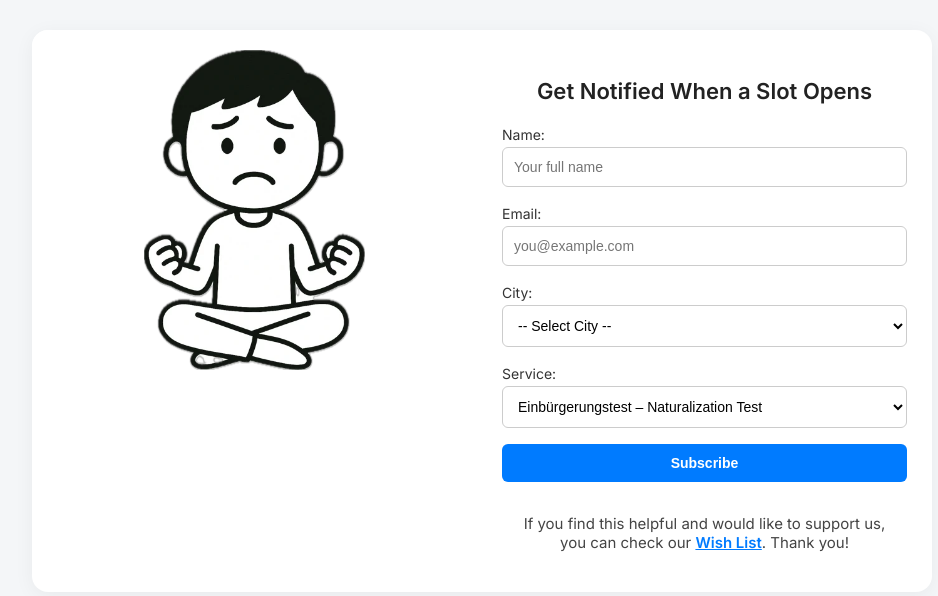
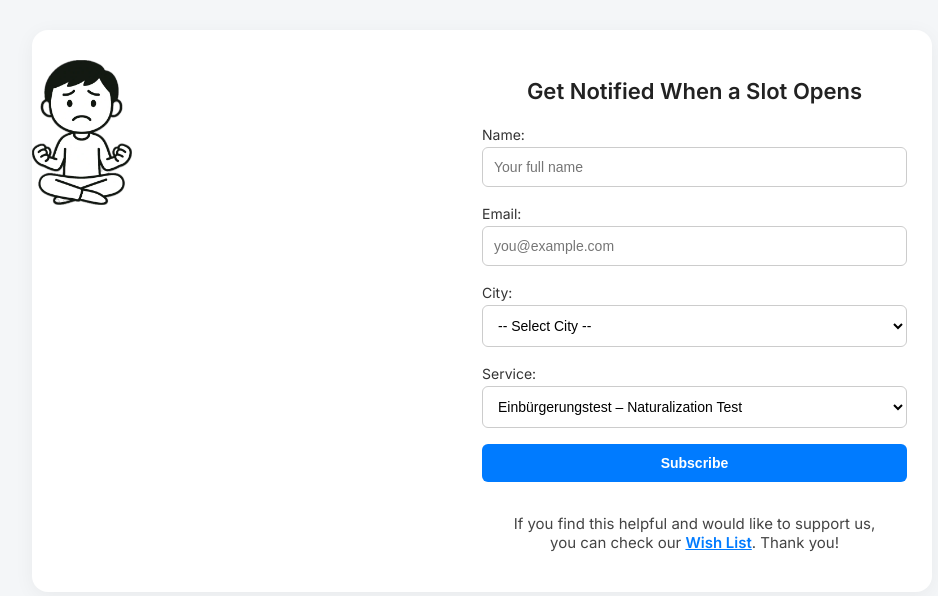
Before and after one commit to hossys/termin-checker, a Flask app: page / in a window 1280 px wide. Shown: the top 596 px of the page, without its empty margins (158-1096 px from the left). Run offline with Flask 3, Linux system fonts and the light colour scheme.

Commit message:
Update index.html

```diff
--- a/templates/index.html
+++ b/templates/index.html
@@ -1,10 +1,10 @@
 <!DOCTYPE html>
 <html lang="en">
 <head>
-  <meta charset="UTF-8">
+  <meta charset="UTF-8" />
   <title>Termin Notify</title>
-  <meta name="viewport" content="width=device-width, initial-scale=1.0">
-  <link href="https://fonts.googleapis.com/css2?family=Inter:wght@400;600&display=swap" rel="stylesheet">
+  <meta name="viewport" content="width=device-width, initial-scale=1.0" />
+  <link href="https://fonts.googleapis.com/css2?family=Inter:wght@400;600&display=swap" rel="stylesheet" />
   <style>
     * {
       box-sizing: border-box;
@@ -32,30 +32,36 @@
 
     .image-box {
       flex: 1;
-      background-color: #fff;
       display: flex;
       align-items: center;
       justify-content: center;
-      padding: 20px;
       position: relative;
-      height: 360px;
+      height: 250px;
+      margin-top: 0;
+    }
+
+    @media (min-width: 769px) {
+      .image-box {
+        margin-top: 30px;
+      }
     }
 
     .image-box img {
+      width: 100px;
+      height: auto;
       max-height: 100%;
-      width: auto;
       object-fit: contain;
       position: absolute;
       top: 0;
       left: 0;
+      transition: opacity 0.3s ease-in-out;
       opacity: 0;
-      transition: opacity 1s ease-in-out;
+      z-index: 1;
     }
 
     .image-box img.active {
       opacity: 1;
       z-index: 2;
-      position: relative;
     }
 
     .form-box {
@@ -152,12 +158,8 @@
 
       .image-box {
         order: -1;
-        padding: 15px 20px 0;
         height: 180px;
-      }
-
-      .image-box img {
-        max-height: 100%;
+        margin-top: 0;
       }
 
       .form-box {
@@ -249,14 +251,10 @@
 
       const result = await response.json();
 
-      // hide form
       form.style.display = 'none';
-
-      // change image
       document.getElementById('img-before').classList.remove('active');
       document.getElementById('img-after').classList.add('active');
 
-      // personalize message
       let title = `Thanks, ${name}!`;
       let message = "";
 
```
